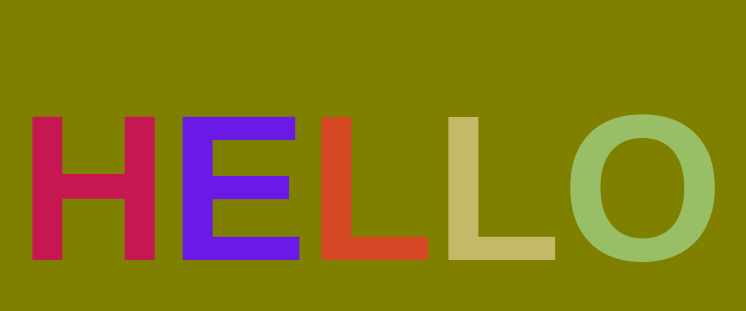
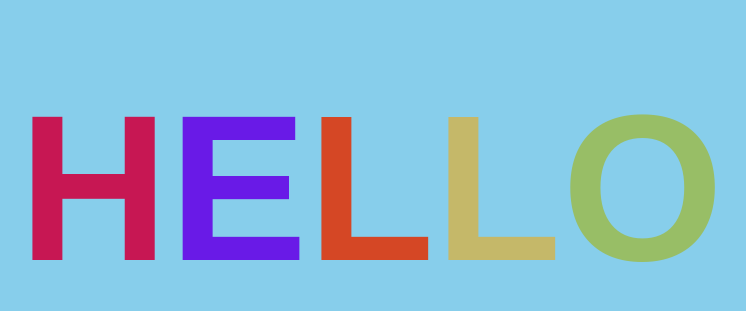
Before and after one commit to KangarooCodes/MemoryGame, a website: page index.html in a window 1280 px wide. Shown: the part 220-531 px from the top of the page, without its empty margins (269-1015 px from the left). Drawn offline with Linux system fonts and the light colour scheme.

Commit message:
Update app.css

```diff
--- a/app.css
+++ b/app.css
@@ -3,7 +3,7 @@ body {
      justify-content: center;
      align-items: center;
      height: 100vh;
-     background-color: olive;
+     background-color: skyblue;
 }
 
 h1 {
```
